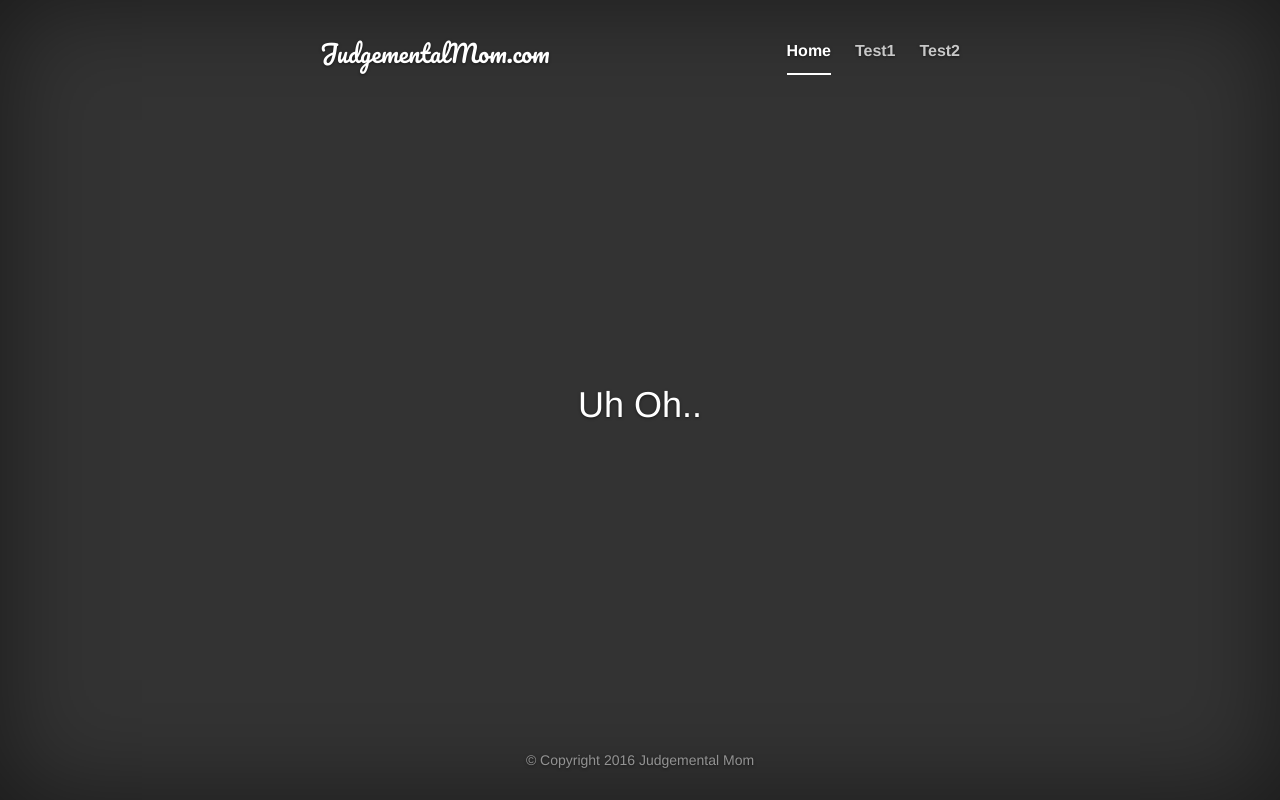
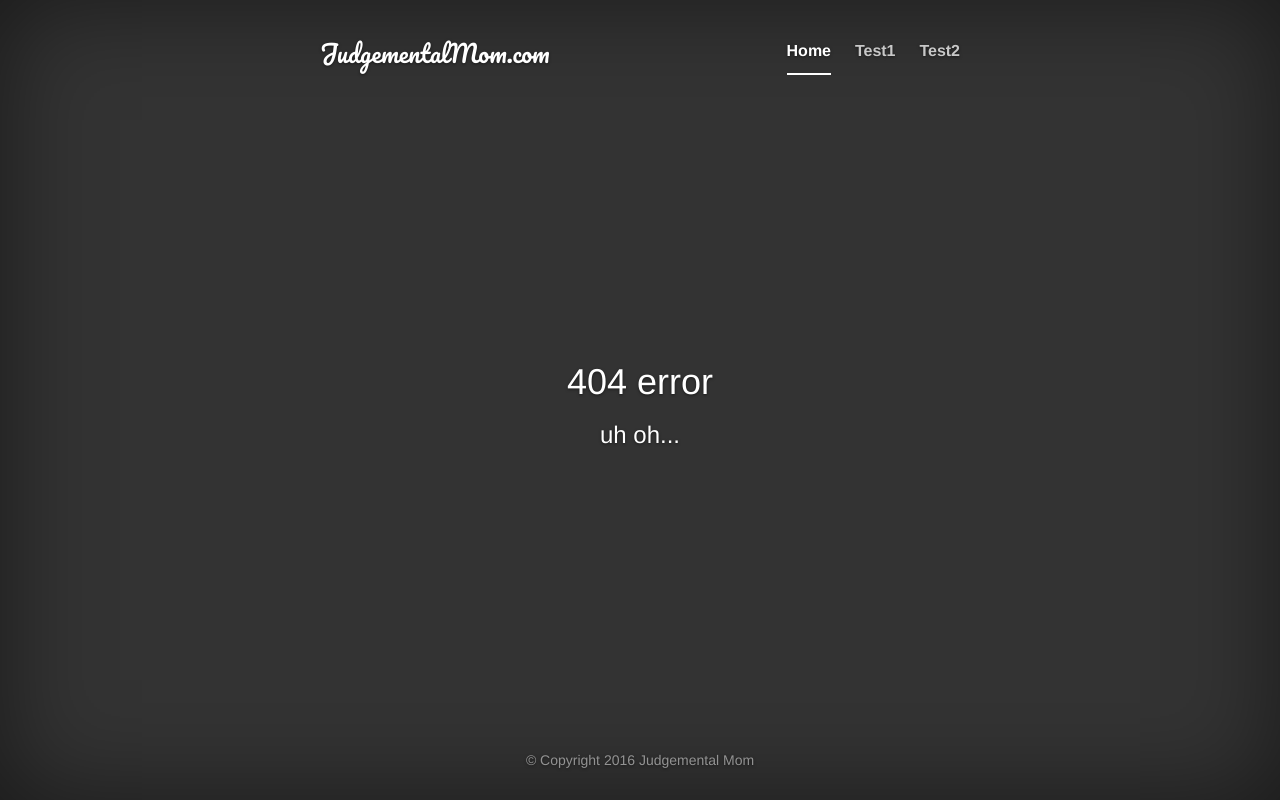
Before and after one commit to nlouie/judgemental-mom, a Flask app: template templates/404.html in a window 1280 px wide. Run offline with Flask 2, Linux system fonts and the light colour scheme; the template is opened without the code that fills it, so the values that code supplies are empty; parts of the project's set-up code (start-up, migrations or seed data) failed here and were passed over; some libraries are stand-ins or nearby versions.

Commit message:
added 404 page.

```diff
--- a/templates/404.html
+++ b/templates/404.html
@@ -8,5 +8,6 @@
     </style>
 {% endblock %}
 {% block content %}
-    <h1>Uh Oh..</h1>
+    <h1>404 error</h1>
+    <h3>uh oh...</h3>
 {% endblock %}
```
